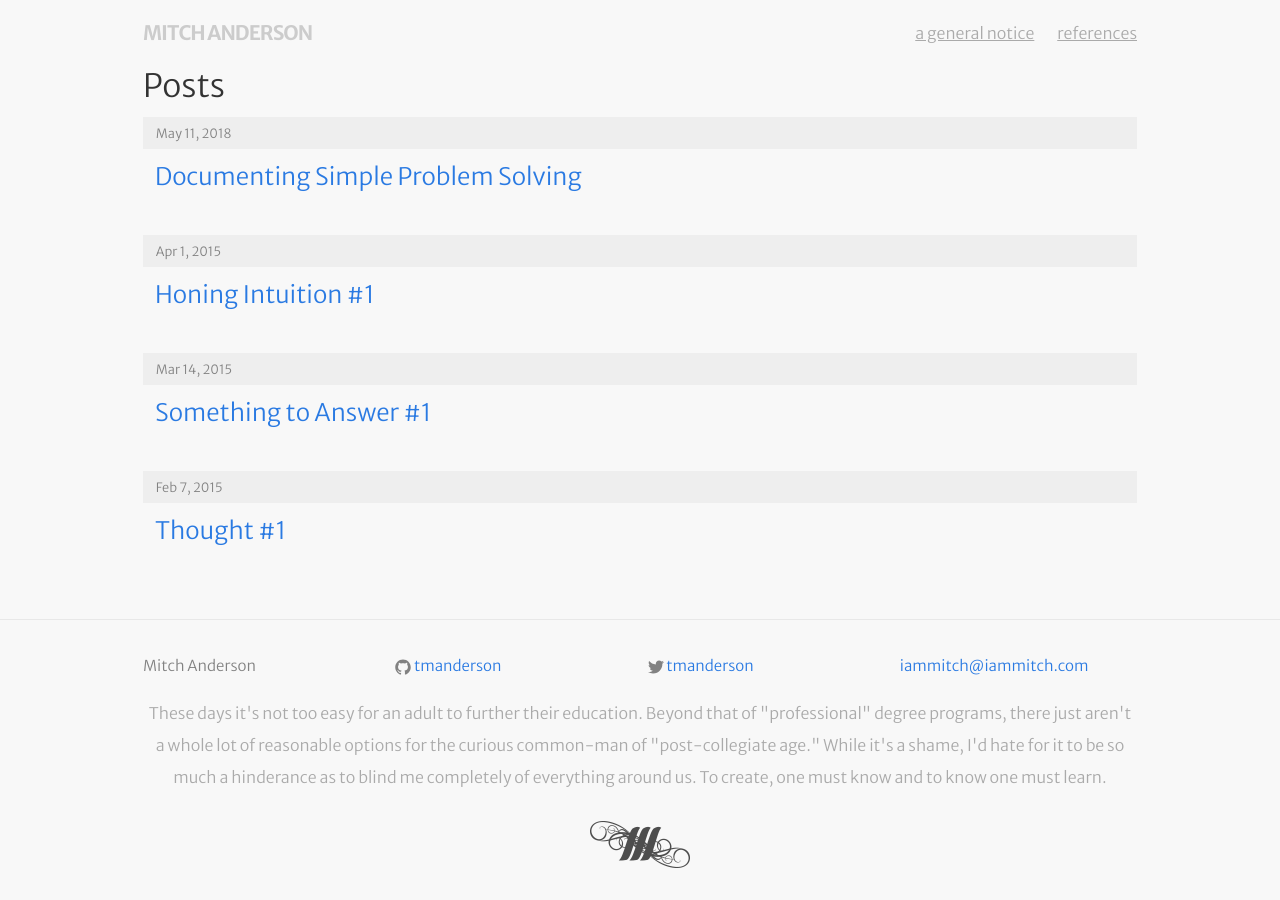
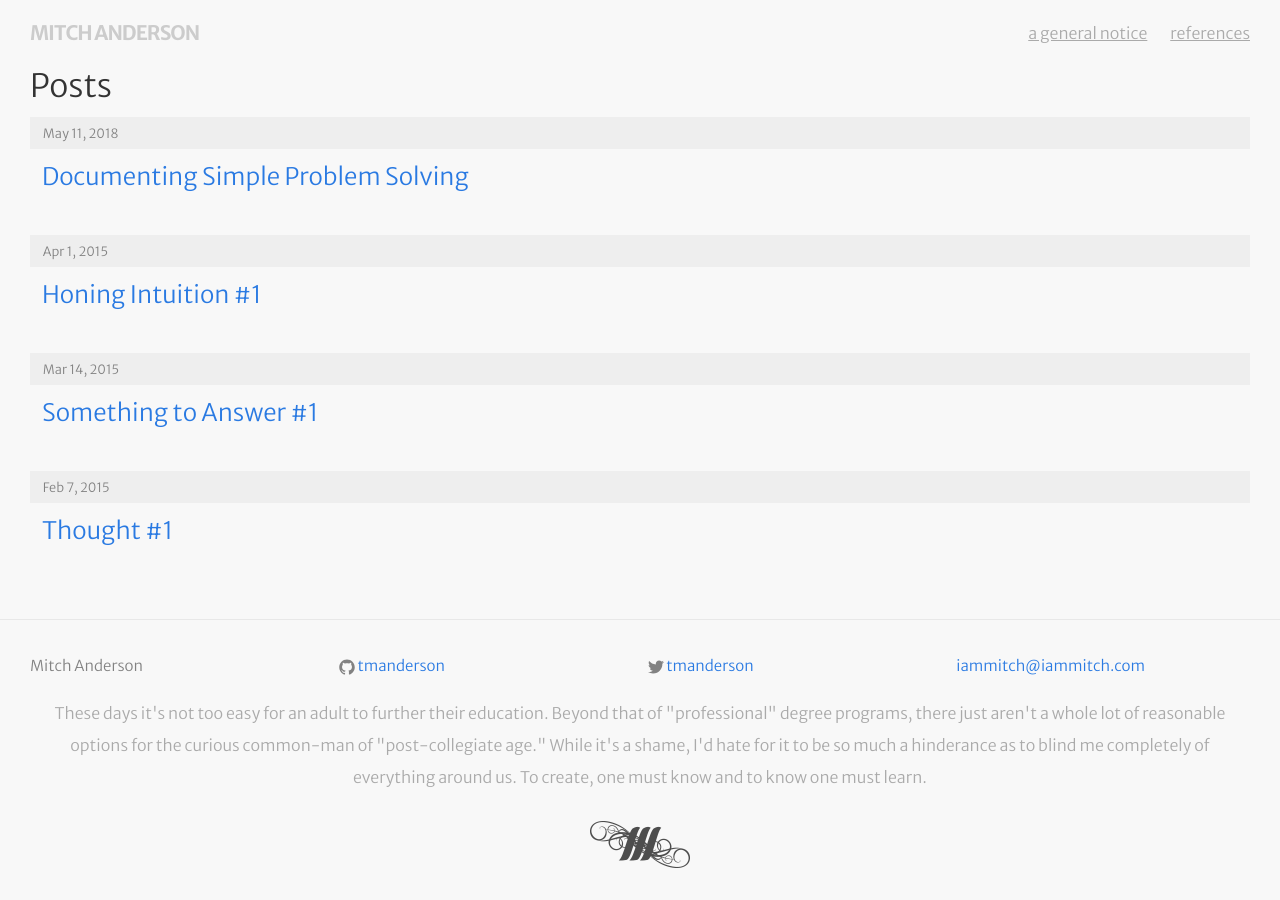
Before and after one commit to tmanderson/tmanderson.github.io, a Jekyll site: the page built from index.html, in a window 1280 px wide. Built offline with Jekyll 4.4.1, drawn with Linux system fonts in a browser that asks for light colours; nearby versions of some CDN libraries.

Commit message:
Update _base.scss

```diff
--- a/_sass/_base.scss
+++ b/_sass/_base.scss
@@ -156,8 +156,6 @@
  * Wrapper
  */
 .wrapper {
-    max-width: -webkit-calc(#{$content-width-lg} - (#{$spacing-unit} * 2));
-    max-width:         calc(#{$content-width-lg} - (#{$spacing-unit} * 2));
     margin-right: auto;
     margin-left: auto;
     padding-right: $spacing-unit;
@@ -165,15 +163,12 @@
     @extend %clearfix;
 
     @include media-query($on-laptop) {
-        max-width: -webkit-calc(#{$content-width-md} - (#{$spacing-unit}));
-        max-width:         calc(#{$content-width-md} - (#{$spacing-unit}));
         padding-right: $spacing-unit / 2;
         padding-left: $spacing-unit / 2;
     }
 
     @include media-query($on-palm) {
-        max-width: -webkit-calc(#{$content-width} - (#{$spacing-unit}));
-        max-width:         calc(#{$content-width} - (#{$spacing-unit}));
+        max-width: 960px;
         padding-right: $spacing-unit / 4;
         padding-left: $spacing-unit / 4;
     }
```
